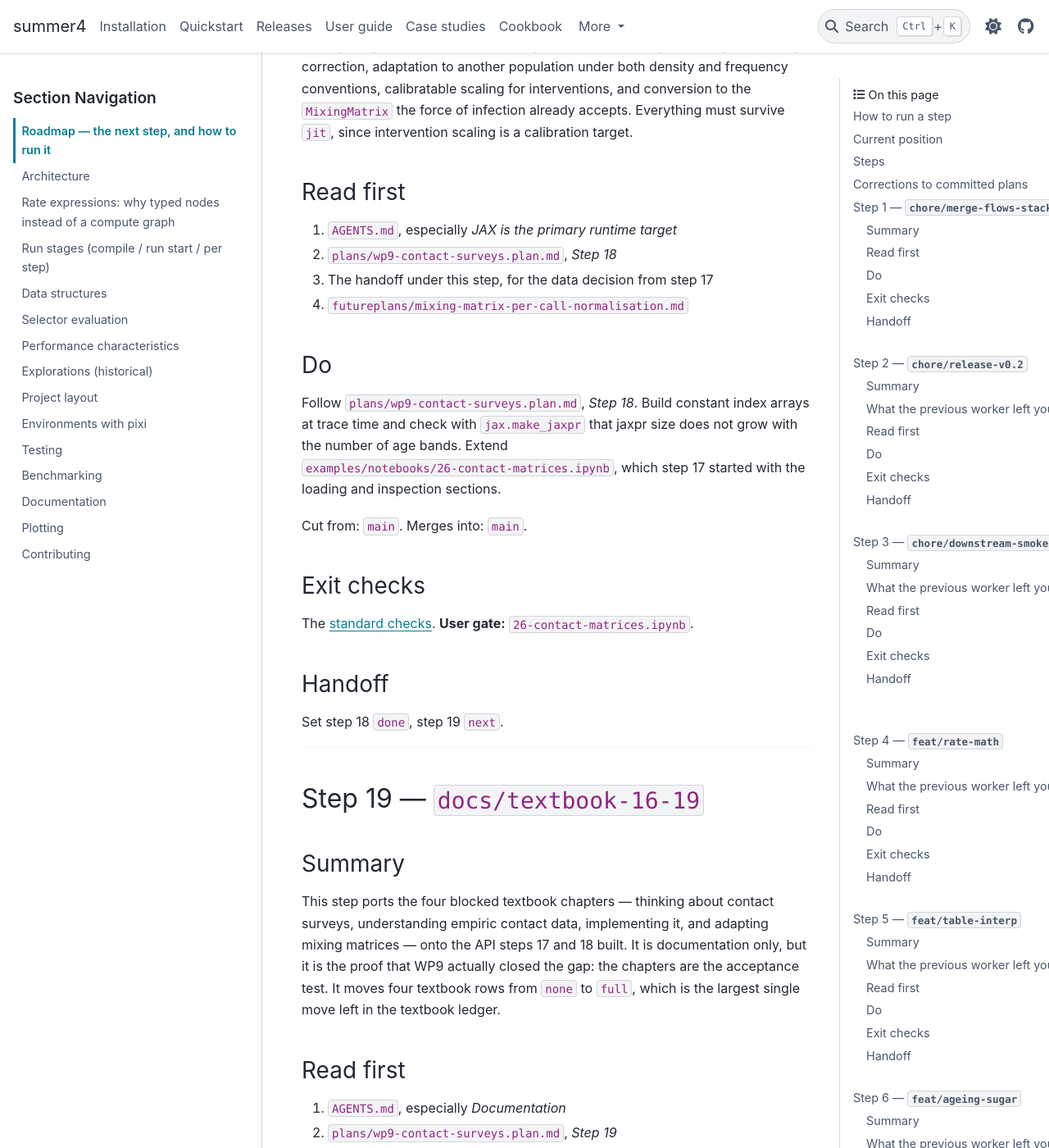
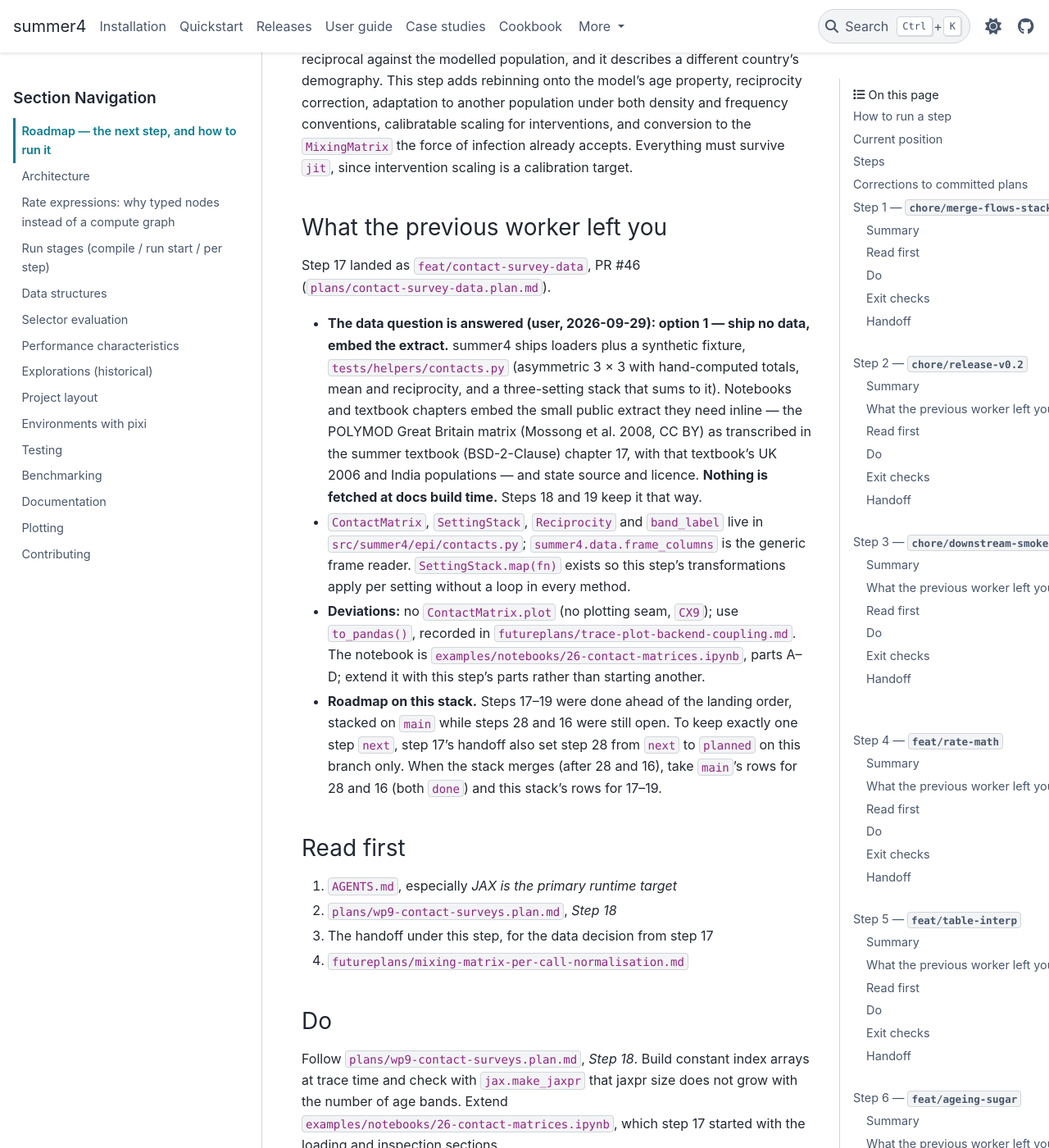
Before and after one commit to monash-emu/summer4, a Sphinx documentation site: the page built from docs/dev/roadmap.md, in a window 1280 px wide and 1400 px high, scrolled down 37429 px. Shown: the whole window at 82% size. Built offline with Sphinx 7.4.7 and the PyData theme 0.15.4, drawn with Linux system fonts in a browser that asks for light colours; some of the changed text lies outside the part shown.

Commit message:
Hand off after step 17: contact-survey-data.

```diff
--- a/docs/dev/roadmap.md
+++ b/docs/dev/roadmap.md
@@ -74,11 +74,11 @@
 <!-- roadmap:current -->
 | Field | Value |
 | --- | --- |
-| Step | 28 |
+| Step | 18 |
 | Status | next |
-| Branch | `feat/calib-outputs` |
-| Cut from | `main` |
-| Last landed | `feat/calib-composable` |
+| Branch | `feat/contact-matrix-adaptation` |
+| Cut from | `feat/contact-survey-data` |
+| Last landed | `feat/contact-survey-data` |
 <!-- /roadmap:current -->
 
 ## Steps
@@ -127,8 +127,8 @@
 | 14 | F | WP10 | `feat/epi-sampling` | `plans/tb-ports-feature-completeness.plan.md` | 10.2 | done | — |
 | 15 | F | WP10 | `feat/epi-posterior-runs` | `plans/tb-ports-feature-completeness.plan.md` | 10.3 | done | KI18 KI19 KI20 KI21 TM8 |
 | 16 | G | WP17 | `feat/foi-susceptibility` | `plans/wp17-foi-susceptibility.plan.md` | Whole | planned | — |
-| 17 | G | WP9 | `feat/contact-survey-data` | `plans/wp9-contact-surveys.plan.md` | Step 17 | planned | — |
-| 18 | G | WP9 | `feat/contact-matrix-adaptation` | `plans/wp9-contact-surveys.plan.md` | Step 18 | planned | — |
+| 17 | G | WP9 | `feat/contact-survey-data` | `plans/wp9-contact-surveys.plan.md` | Step 17 | done | — |
+| 18 | G | WP9 | `feat/contact-matrix-adaptation` | `plans/wp9-contact-surveys.plan.md` | Step 18 | next | — |
 | 19 | G | WP9 | `docs/textbook-16-19` | `plans/wp9-contact-surveys.plan.md` | Step 19 | planned | — |
 | 20 | H | — | *(new repo)* | `plans/tb-macro-summer4-port.plan.md` | Whole | planned | — |
 | 21 | H | — | *(new repo)* | `plans/kiribati-tb-summer4-port.plan.md` | Whole | planned | — |
@@ -138,7 +138,7 @@
 | 25 | J | WP19 | `feat/calib-multistart` | `plans/calibration-toolkit.plan.md` | Step 25 | done | CW5 CW6 |
 | 26 | J | WP19 | `feat/calib-gradient-free` | `plans/calibration-toolkit.plan.md` | Step 26 | done | CW7 |
 | 27 | J | WP19 | `feat/calib-seeded-mcmc` | `plans/calibration-toolkit.plan.md` | Step 27 | done | CW8 CW9 |
-| 28 | J | WP19 | `feat/calib-outputs` | `plans/calibration-toolkit.plan.md` | Step 28 | next | CW10 CW11 |
+| 28 | J | WP19 | `feat/calib-outputs` | `plans/calibration-toolkit.plan.md` | Step 28 | planned | CW10 CW11 |
 | 29 | K | CP1 | `feat/solve-composable` | `plans/solve-composable.plan.md` | Whole | done | CX1 CX2 CX3 CX4 CX5 |
 | 30 | K | CP2 | `feat/calib-composable` | `plans/calib-composable.plan.md` | Whole | done | CX16 CX17 CX18 CX19 CX24 |
 <!-- /roadmap:steps -->
@@ -1143,6 +1143,8 @@
 
 ## Step 17 — `feat/contact-survey-data`
 
+**Landed:** feat/contact-survey-data, PR #46, 2026-09-29.
+
 ### Summary
 
 Textbook chapters 16 to 19 are the four chapters summer4 cannot publish at all:
@@ -1194,6 +1196,34 @@
 frequency conventions, calibratable scaling for interventions, and conversion to
 the `MixingMatrix` the force of infection already accepts. Everything must
 survive `jit`, since intervention scaling is a calibration target.
+
+### What the previous worker left you
+
+Step 17 landed as `feat/contact-survey-data`, PR #46
+(`plans/contact-survey-data.plan.md`).
+
+- **The data question is answered (user, 2026-09-29): option 1 — ship no data,
+  embed the extract.** summer4 ships loaders plus a synthetic fixture,
+  `tests/helpers/contacts.py` (asymmetric 3 × 3 with hand-computed totals, mean
+  and reciprocity, and a three-setting stack that sums to it). Notebooks and
+  textbook chapters embed the small public extract they need inline — the
+  POLYMOD Great Britain matrix (Mossong et al. 2008, CC BY) as transcribed in
+  the summer textbook (BSD-2-Clause) chapter 17, with that textbook's UK 2006
+  and India populations — and state source and licence. **Nothing is fetched
+  at docs build time.** Steps 18 and 19 keep it that way.
+- `ContactMatrix`, `SettingStack`, `Reciprocity` and `band_label` live in
+  `src/summer4/epi/contacts.py`; `summer4.data.frame_columns` is the generic
+  frame reader. `SettingStack.map(fn)` exists so this step's transformations
+  apply per setting without a loop in every method.
+- **Deviations:** no `ContactMatrix.plot` (no plotting seam, `CX9`); use
+  `to_pandas()`, recorded in `futureplans/trace-plot-backend-coupling.md`. The
+  notebook is `examples/notebooks/26-contact-matrices.ipynb`, parts A–D;
+  extend it with this step's parts rather than starting another.
+- **Roadmap on this stack.** Steps 17–19 were done ahead of the landing order,
+  stacked on `main` while steps 28 and 16 were still open. To keep exactly one
+  step `next`, step 17's handoff also set step 28 from `next` to `planned` on
+  this branch only. When the stack merges (after 28 and 16), take `main`'s rows
+  for 28 and 16 (both `done`) and this stack's rows for 17–19.
 
 ### Read first
 
```
